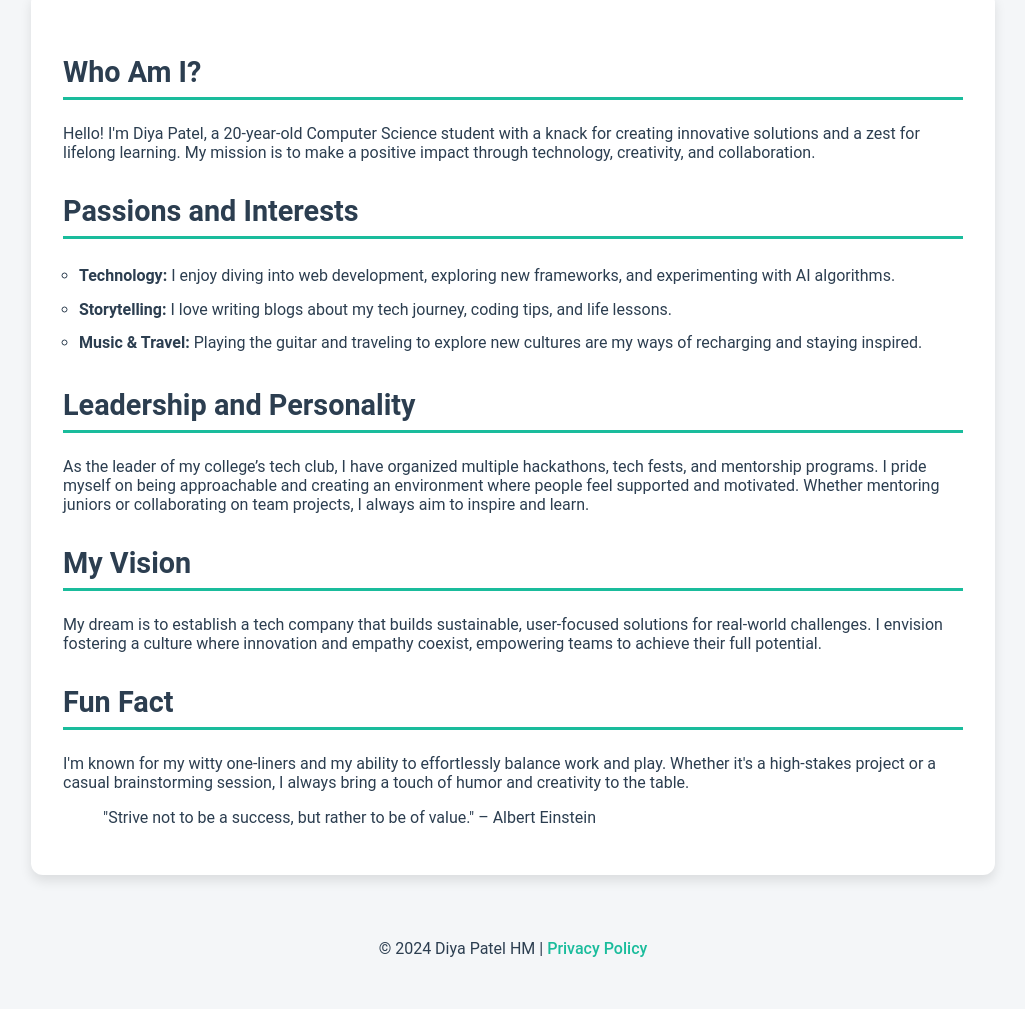
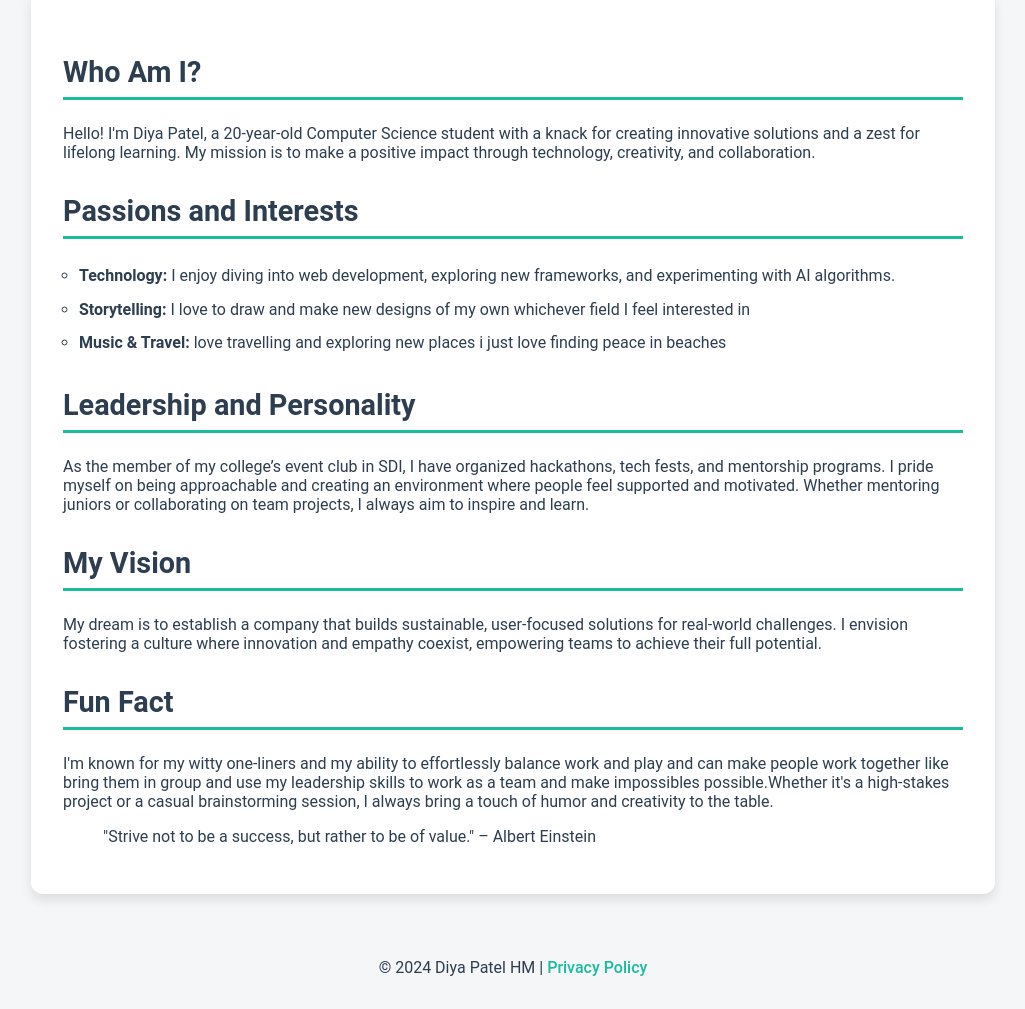
Before and after one commit to Diya67/diyaportfolio, a plain HTML site: page about.html in a window 1280 px wide. Shown: the part 172-1181 px from the top of the page, without its empty margins (127-1152 px from the left). Drawn offline with Linux system fonts and the light colour scheme.

Commit message:
about.html

```diff
--- a/about.html
+++ b/about.html
@@ -44,11 +44,10 @@
                     experimenting with AI algorithms.
                 </li>
                 <li>
-                    <strong>Storytelling:</strong> I love writing blogs about my tech journey, coding tips, and life lessons.
+                    <strong>Storytelling:</strong> I love to draw and make new designs of my own whichever field I feel interested in
                 </li>
                 <li>
-                    <strong>Music & Travel:</strong> Playing the guitar and traveling to explore new cultures are my ways of
-                    recharging and staying inspired.
+                    <strong>Music & Travel:</strong> love travelling and exploring new places i just love finding peace in beaches
                 </li>
             </ul>
         </section>
@@ -57,7 +56,7 @@
         <section class="about-leadership">
             <h2>Leadership and Personality</h2>
             <p>
-                As the leader of my college’s tech club, I have organized multiple hackathons, tech fests, and mentorship
+                As the member of my college’s event club in SDI, I have organized  hackathons, tech fests, and mentorship
                 programs. I pride myself on being approachable and creating an environment where people feel supported and
                 motivated. Whether mentoring juniors or collaborating on team projects, I always aim to inspire and learn.
             </p>
@@ -67,7 +66,7 @@
         <section class="about-vision">
             <h2>My Vision</h2>
             <p>
-                My dream is to establish a tech company that builds sustainable, user-focused solutions for real-world
+                My dream is to establish a  company that builds sustainable, user-focused solutions for real-world
                 challenges. I envision fostering a culture where innovation and empathy coexist, empowering teams to achieve
                 their full potential.
             </p>
@@ -77,9 +76,10 @@
         <section class="about-fun">
             <h2>Fun Fact</h2>
             <p>
-                I'm known for my witty one-liners and my ability to effortlessly balance work and play. Whether it's a
-                high-stakes project or a casual brainstorming session, I always bring a touch of humor and creativity to the
-                table.
+                I'm known for my witty one-liners and my ability to effortlessly balance work and play and can
+                make people work together like bring them in group and use my leadership skills to work as a team and make impossibles
+                possible.Whether it's a high-stakes project or a casual brainstorming session,
+                I always bring a touch of humor and creativity to the table.
             </p>
         </section>
 
```
